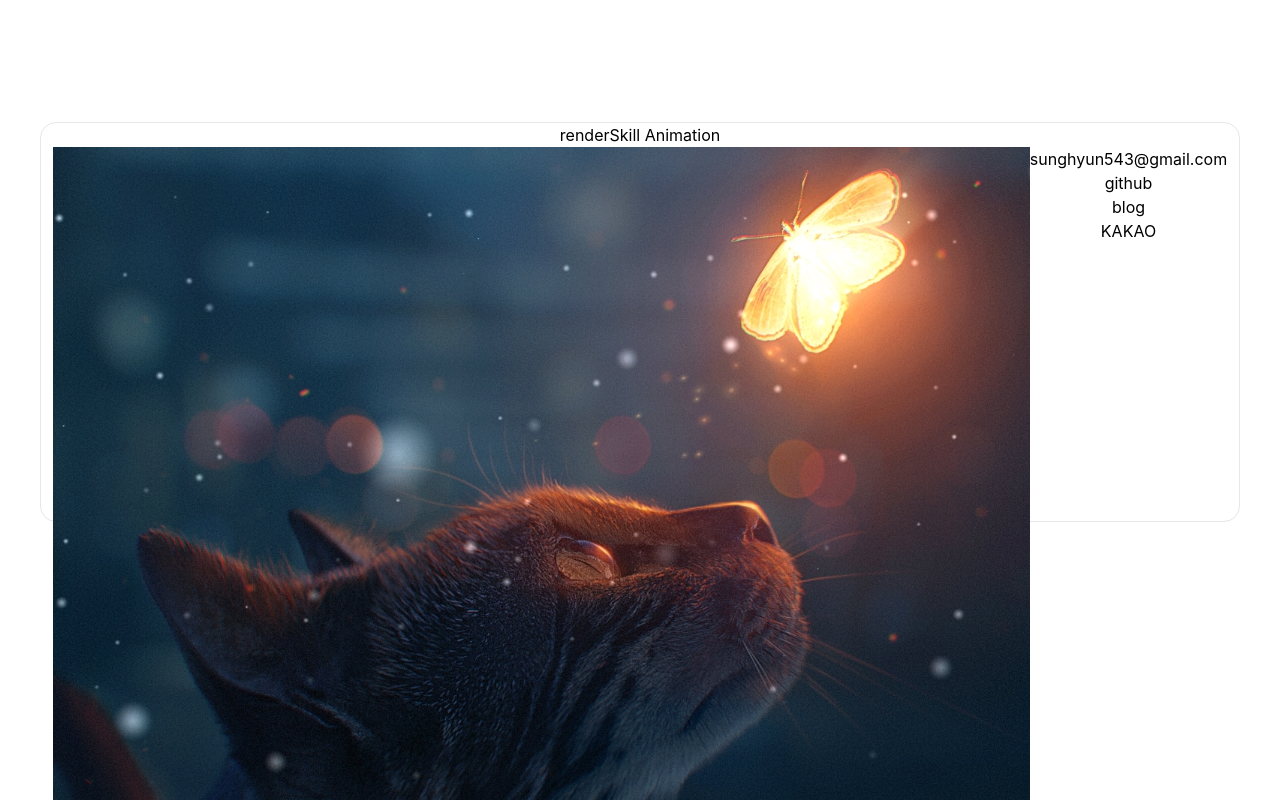
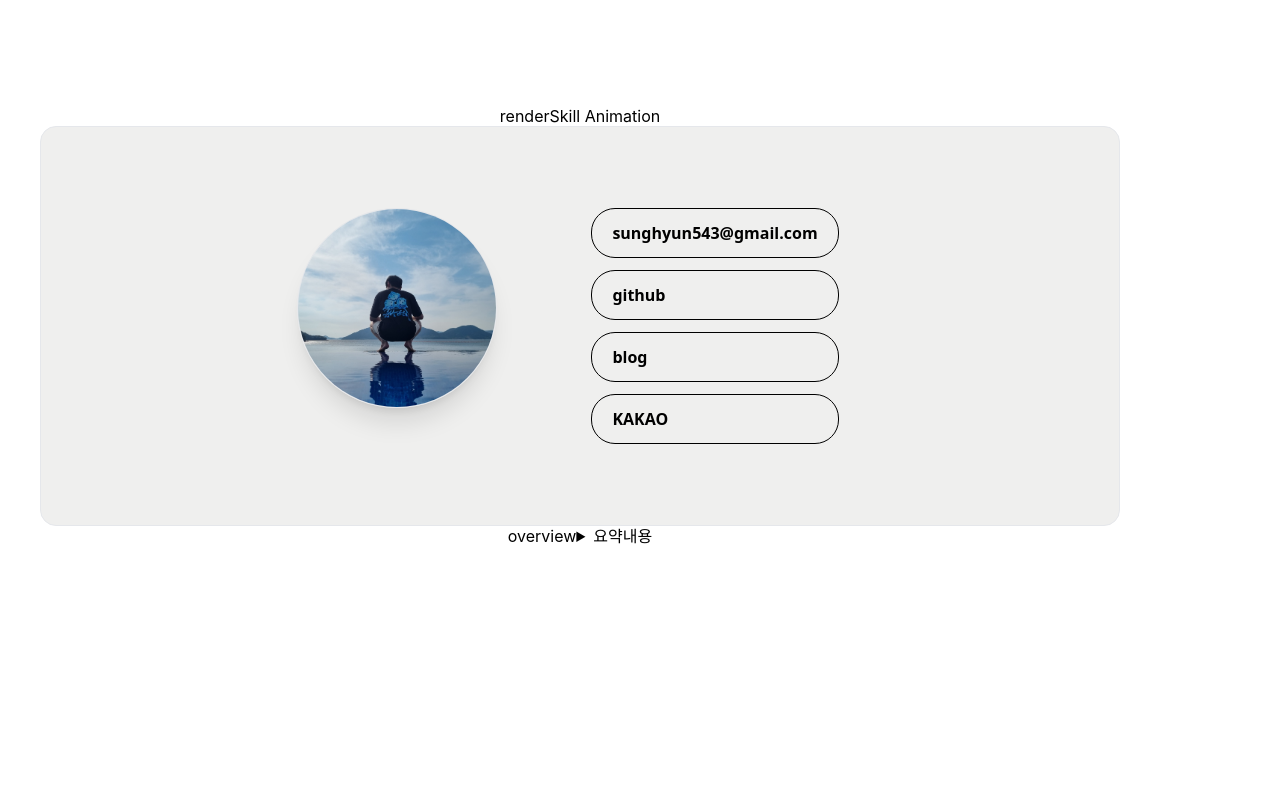
Before and after one commit to sunghyun-biblee/MyPortfolio, a React (Create React App) app: page / in a window 1280 px wide. Shown: the part 760-1560 px from the top of the page. After the commit the page ends 1308 px from the top, so only its background shows below. Built offline with nearby package versions, Linux system fonts and the light colour scheme.

Commit message:
추가:자기소개 추가

```diff
--- a/src/components/aboutme/AboutMe.tsx
+++ b/src/components/aboutme/AboutMe.tsx
@@ -1,16 +1,45 @@
 import React from "react";
-import preview from "assets/img/preview.jpg";
+import preview from "assets/img/profileImg.jpg";
 export const AboutMe = () => {
   return (
-    <div className="flex flex-col justify-between items-center border-[1px] rounded-2xl h-[50dvh]">
-      <span>renderSkill Animation</span>
-      <div className="flex">
-        <img src={preview} alt="myprofile" />
-        <ul>
-          <li>sunghyun543@gmail.com</li>
-          <li>github</li>
-          <li>blog</li>
-          <li>KAKAO</li>
+    <div className="flex flex-col justify-center items-center border-[1px] rounded-2xl h-[50dvh] w-[90%] bg-[#efefee] my-1 hover:border-indigo-300 ">
+      <span
+        onClick={() => {
+          window.location.href =
+            "https://devproject.store/oauth2/authorization/google";
+        }}
+      >
+        renderSkill Animation
+      </span>
+      <div className="flex py-[80px] items-start">
+        <div className="overflow-hidden rounded-[50%] shadow-xl border-[1px] w-[200px] h-[200px]">
+          <img src={preview} alt="myprofile" className="object-cover" />
+        </div>
+        <ul className="flex flex-col items-end px-6 ml-[70px]">
+          <li
+            className="border-[1px] rounded-3xl w-[100%] text-left px-5 py-3
+          hover:bg-[#393E46] hover:text-[#efefef] hover:border-red  font-semibold font-sans border-black hover:border-gray-50 "
+          >
+            <span> sunghyun543@gmail.com</span>
+          </li>
+          <li
+            className="border-[1px] rounded-3xl w-[100%] mt-3 text-left px-5 py-3
+          hover:bg-[#393E46] hover:text-[#efefef] hover:border-red  font-semibold font-sans border-black hover:border-gray-50 "
+          >
+            <span> github</span>
+          </li>
+          <li
+            className="border-[1px] rounded-3xl w-[100%] mt-3 text-left px-5 py-3
+          hover:bg-[#393E46] hover:text-[#efefef] hover:border-red  font-semibold font-sans border-black hover:border-gray-50 "
+          >
+            <span> blog</span>
+          </li>
+          <li
+            className="border-[1px] rounded-3xl w-[100%] mt-3 text-left px-5 py-3
+          hover:bg-[#393E46] hover:text-[#efefef] hover:border-red  font-semibold font-sans border-black hover:border-gray-50 "
+          >
+            <span> KAKAO</span>
+          </li>
         </ul>
       </div>
       <div className="flex">
--- a/src/components/aboutme/Introduce.tsx
+++ b/src/components/aboutme/Introduce.tsx
@@ -4,7 +4,7 @@ export const Introduce = () => {
   const [typingText, setTypingText] = useState<string>("");
   const [typingIndex, setTypingIndex] = useState<number>(0);
   const [isComplete, setIsComplete] = useState<boolean>(false);
-  const text = "FrontEnd Developer 조성현의 포트폴리오입니다";
+  const text = `FrontEnd Developer 조성현의 포트폴리오입니다`;
   useEffect(() => {
     const handleTyping = () => {
       if (!isComplete) {
```
Also changed, not shown: src/assets/img/profileImg.jpg (added).
